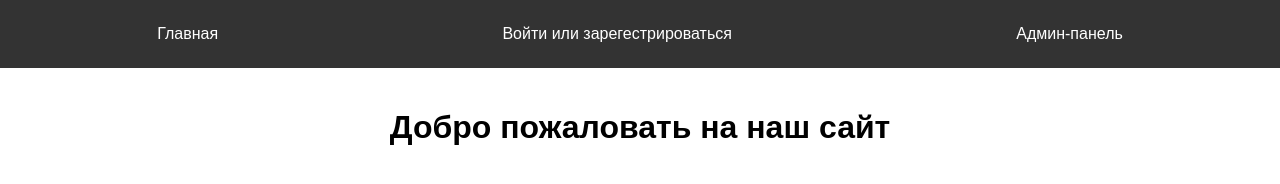
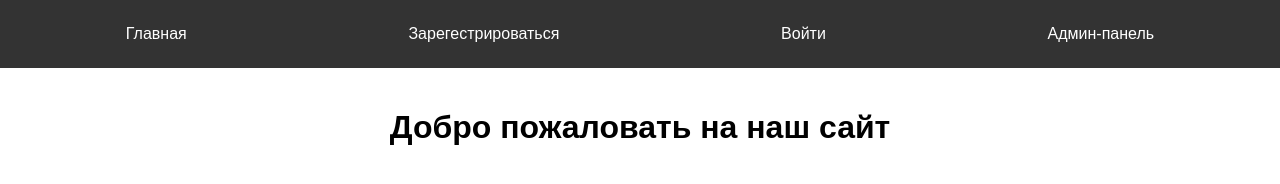
Before and after one commit to ZelenayaRoza/student_xxl_project, a plain HTML site: page index.html in a window 1280 px wide. Drawn offline with Linux system fonts and the light colour scheme.

Commit message:
Update index.html

```diff
--- a/index.html
+++ b/index.html
@@ -45,7 +45,8 @@
 
   <nav>
       <a href="main.html">Главная</a>
-      <a href="registration.html">Войти или зарегестрироваться</a>
+      <a href="registration.html">Зарегестрироваться</a>
+      <a href="sing_in.html">Войти</a>
       <a href="admin.html">Админ-панель</a>
   </nav>
 
```
